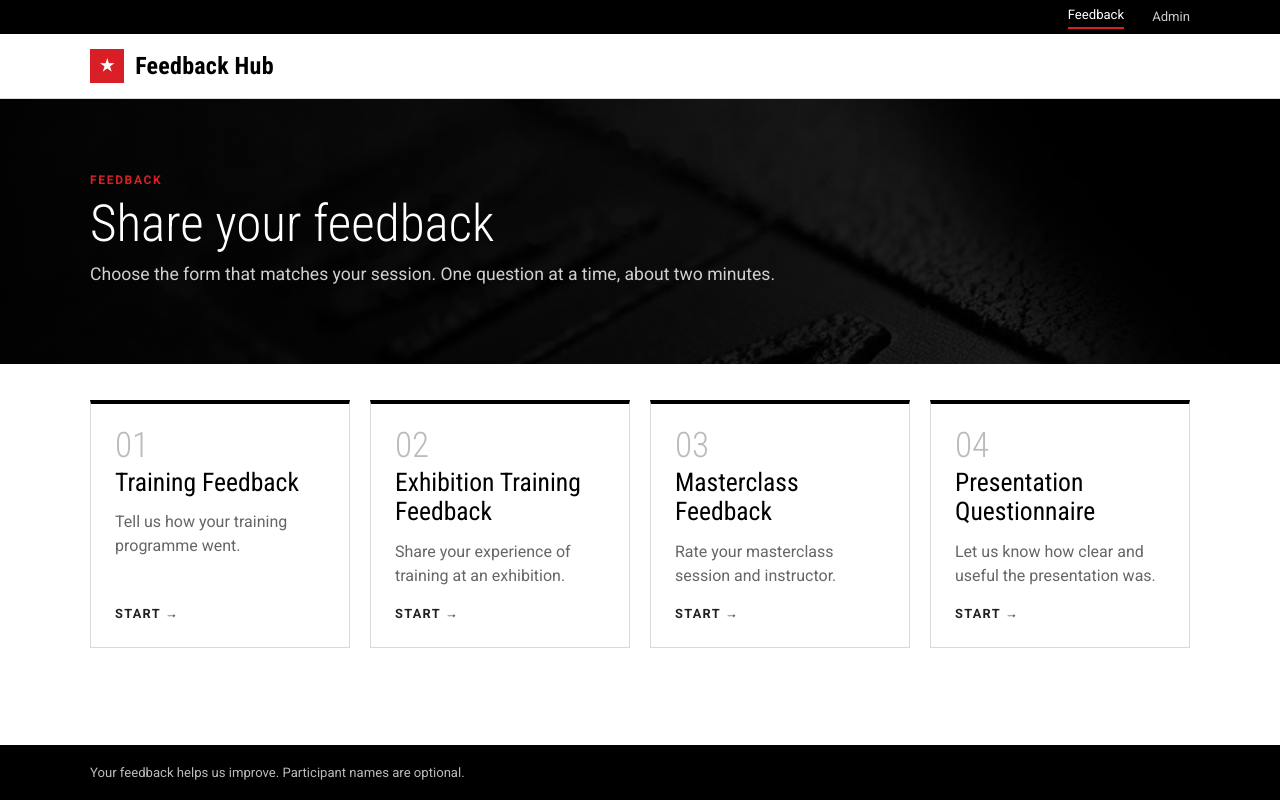
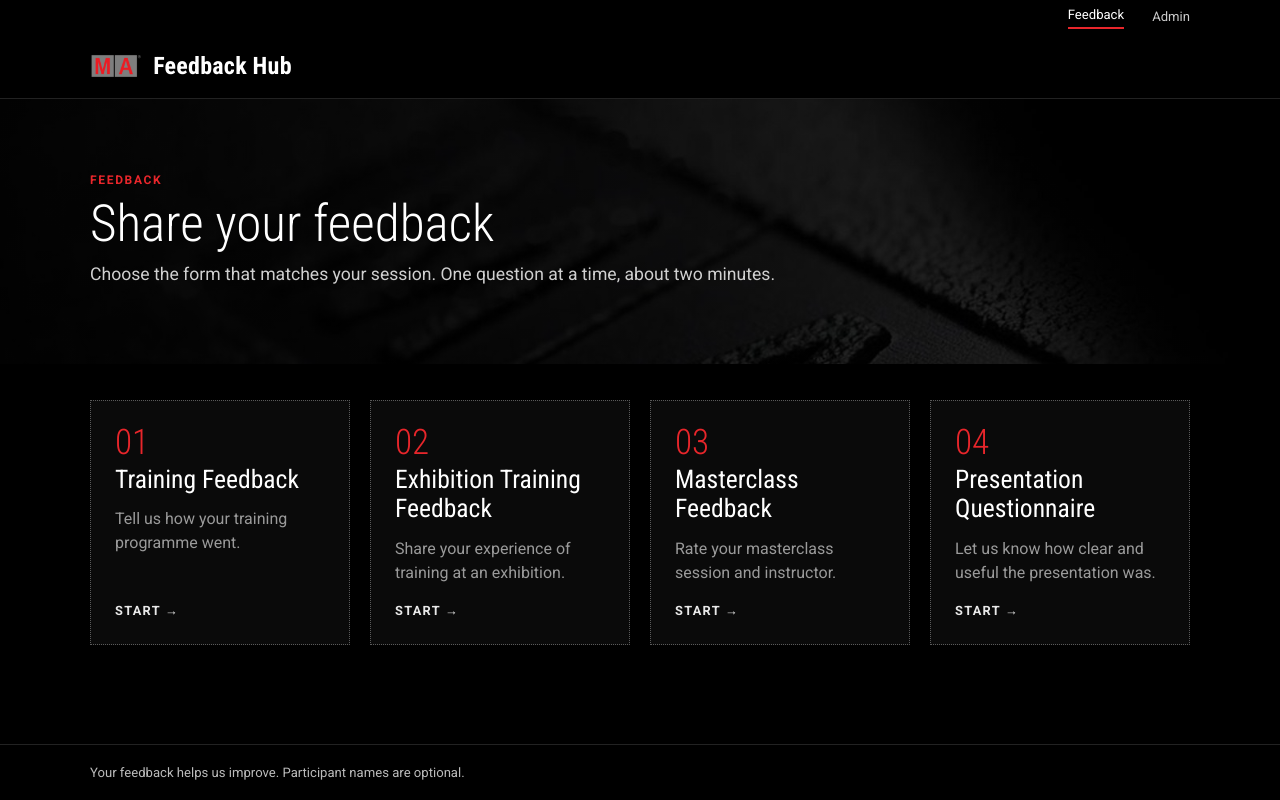
Before and after one commit to Bunty-hash/feedback-hub, a React (Vite) app: page / in a window 1280 px wide. Built offline with nearby package versions, Linux system fonts and the light colour scheme; no server answers; a web font is replaced by a local one.

Commit message:
Apply MA Lighting dark template across the whole site
Co-Authored-By: Claude Sonnet 5.5 <noreply@anthropic.com>
Claude-Session: https://claude.ai/code/session_01MXED2oaeabHzb2ntApCmXu

```diff
--- a/src/components/Layout.tsx
+++ b/src/components/Layout.tsx
@@ -15,7 +15,7 @@ export function Layout({ children }: { children: ReactNode }) {
         <div className="mainbar">
           <div className="container mainbar-inner">
             <Link to="/" className="brand">
-              <span className="brand-mark" aria-hidden="true">★</span>
+              <img className="brand-logo" src="/ma-logo.png" alt="MA" width="52" height="25" />
               <span>Feedback Hub</span>
             </Link>
           </div>
--- a/src/styles.css
+++ b/src/styles.css
@@ -1,20 +1,20 @@
 /* Design language inspired by malighting.com: black and white, Roboto / Roboto Condensed,
    square corners, black uppercase buttons, one red accent. */
 :root {
-  --ink: #000;
-  --text: #222;
-  --muted: #666;
-  --line: #d9d9d9;
-  --soft: #f2f2f2;
-  --bg: #fff;
-  --accent: #d91f26;
-  --accent-dark: #b3171d;
-  --pos: #1b7f4d;
-  --pos-bg: #e3f3ea;
-  --neu: #8a6100;
-  --neu-bg: #fbf0cf;
-  --neg: #b3171d;
-  --neg-bg: #fbe4e5;
+  --ink: #fff;
+  --text: #e8e8e8;
+  --muted: #9a9a9a;
+  --line: #3a3a3a;
+  --soft: #1a1a1a;
+  --bg: #000;
+  --accent: #e8262b;
+  --accent-dark: #c41d22;
+  --pos: #3ddc84;
+  --pos-bg: #0f2a1b;
+  --neu: #f5a524;
+  --neu-bg: #2e2208;
+  --neg: #ff6b6f;
+  --neg-bg: #3a1214;
   --head: 'Roboto Condensed', 'Arial Narrow', Arial, sans-serif;
   --body: Roboto, 'Helvetica Neue', Arial, sans-serif;
 }
@@ -201,3 +201,49 @@ tbody tr:hover { background: #fafafa; }
   .star { width: 54px; }
   .wizard-top { margin-bottom: 1.75rem; }
 }
+
+/* MA Lighting dark template: textured black background, red accent, dotted cards */
+body { background: #000 linear-gradient(rgba(0, 0, 0, 0.84), rgba(0, 0, 0, 0.84)), url('/ma-bg.jpg') center / cover fixed no-repeat; background-blend-mode: normal; }
+.mainbar { background: #000; border-bottom: 1px solid #222; }
+.brand-logo { display: block; width: 52px; height: auto; }
+.cat-card, .panel, .form, .stat, .modal { background: rgba(13, 13, 13, 0.82); border: 1.5px dotted #5a5a5a; border-top-width: 1.5px; color: var(--text); }
+.cat-card:hover, .cat-card:focus-visible { border-color: var(--accent); box-shadow: none; }
+.cat-num { color: var(--accent); }
+.modal { border-top: 1.5px dotted var(--accent); }
+.panel h2 { border-bottom: 1px dotted #5a5a5a; }
+.filters { background: rgba(26, 26, 26, 0.85); }
+.stats { background: transparent; border: 0; gap: 0.75rem; }
+.btn { background: transparent; border-color: #666; color: #fff; }
+.btn:hover:not(:disabled) { border-color: #fff; }
+.btn-primary { background: var(--accent); border-color: var(--accent); }
+.btn-primary:hover:not(:disabled) { background: var(--accent-dark); border-color: var(--accent-dark); }
+.btn-ghost { border-color: transparent; }
+.progress { background: #222; }
+.big { border-bottom-color: #fff; color: #fff; }
+textarea.big { border-color: #666; background: rgba(13, 13, 13, 0.7); }
+.big::placeholder { color: #666; }
+.step-num span { color: #777; }
+.star { background: rgba(13, 13, 13, 0.8); border-color: #555; color: #555; }
+.star.on { border-color: var(--accent); }
+.star:hover { border-color: #fff; }
+.stars-ro span { color: #444; }
+.tick { background: var(--accent); }
+input[type='text'], input[type='email'], input[type='password'], input[type='date'], input[type='search'], select { background: #0d0d0d; border-color: #555; color: #fff; }
+input:focus, select:focus { border-color: #fff; box-shadow: 0 0 0 2px rgba(232, 38, 43, 0.4); }
+.hbar-fill { background: var(--accent); }
+.hbar-track { background: #222; }
+.daily { border-bottom-color: #555; }
+.daily-bar { fill: var(--accent); }
+.daily-bar:hover { fill: #fff; }
+.donut-num { fill: #fff; }
+.donut-cap { fill: #9a9a9a; }
+.seg-neutral, .dot-neutral { stroke: #f5a524; background: #f5a524; }
+.dot-positive { background: var(--pos); }
+.dot-negative { background: var(--neg); }
+tbody tr:hover { background: rgba(255, 255, 255, 0.05); }
+.alert-error { background: var(--neg-bg); }
+.banner { background: var(--neu-bg); color: var(--neu); }
+.footer { background: #000; border-top: 1px solid #222; }
+a { color: #fff; }
+.wizard-top a { color: var(--muted); }
+:focus-visible { outline-color: rgba(232, 38, 43, 0.7); }
```
Also changed, not shown: public/ma-logo.png (added).
